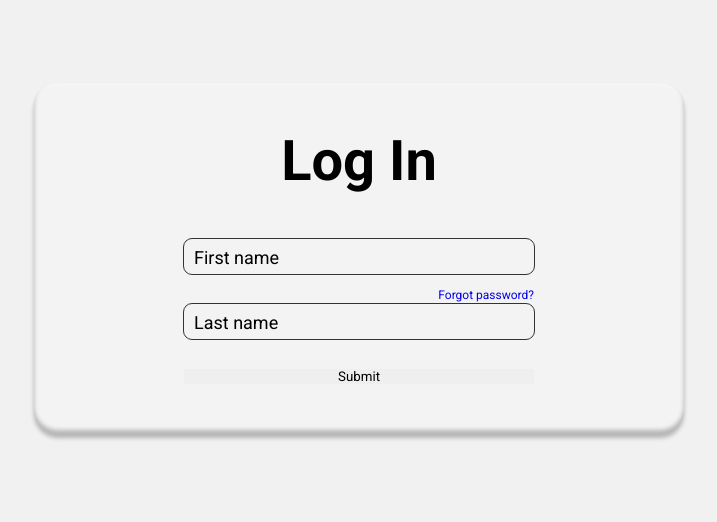
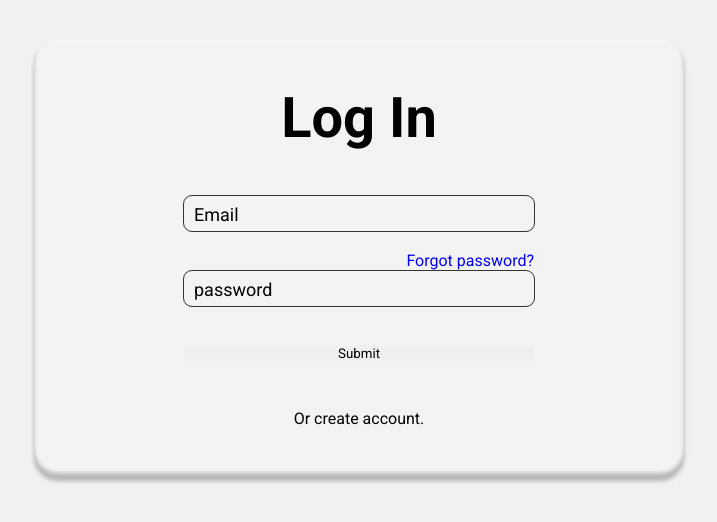
Before and after one commit to revdev-earth/resumes-frontend, a Next.js app: page /login in a window 1280 px wide. Shown: the part 142-664 px from the top of the page, without its empty margins (281-998 px from the left). Built offline with nearby package versions, Linux system fonts and the light colour scheme.

Commit message:
Actualizando formulario log in

```diff
--- a/config/GlobalStyles.js
+++ b/config/GlobalStyles.js
@@ -48,5 +48,5 @@ table {
   h4 {font-size: 28px;}
   h5 {font-size: 20px;}
   h6 {font-size: 12px;}
-  p, a {font-size: 12px;}
+  p, a {font-size: 16px;}
 `;
--- a/pages/login/index.js
+++ b/pages/login/index.js
@@ -11,12 +11,12 @@ const LogIn = () => {
 
 					<Form action="/send-data-here" method="post">
 						<Input>
-							<label for="first">First name</label>
+							<label for="first">Email</label>
 							<input type="text" id="first" name="first" />
 						</Input>
 
 						<Input>
-							<label for="last">Last name</label>
+							<label for="last">password</label>
 							<Message>
 								<Link href={"/forgotPassword"}>Forgot password?</Link>
 							</Message>
@@ -25,6 +25,9 @@ const LogIn = () => {
 
 						<button type="submit">Submit</button>
 					</Form>
+					<Link href="/register">
+						<p>Or create account.</p>
+					</Link>
 				</Container>
 			</LayoutPages>
 		</>
--- a/pages/login/styles.js
+++ b/pages/login/styles.js
@@ -32,7 +32,7 @@ export const Input = styled.div`
 	}
 
 	input {
-		margin-bottom: 30px;
+		margin-bottom: 40px;
 		padding: 10px;
 		width: 100%;
 		background-color: transparent;
```
